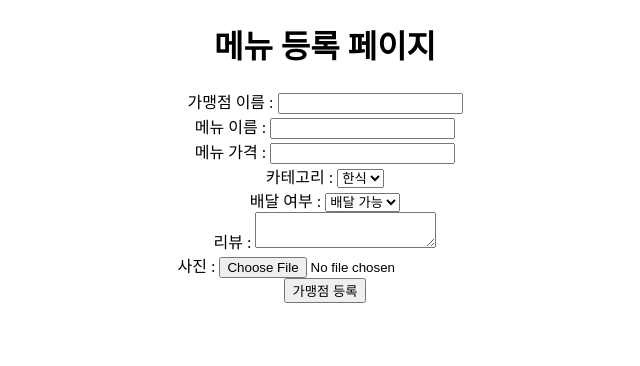
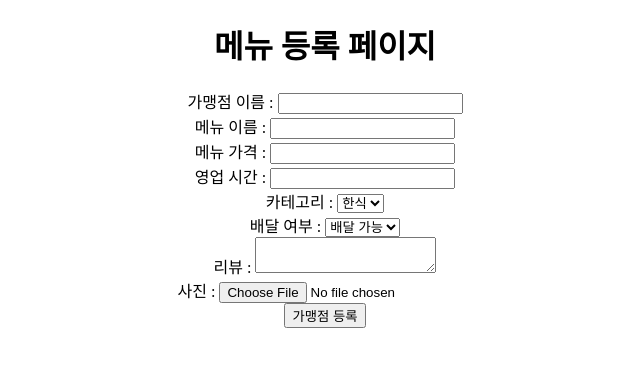
Before and after one commit to yuseungchul/toy-project, a React (Create React App) app: page /restaurant/regist in a window 1280 px wide. Shown: the top 366 px of the page, without its empty margins (315-955 px from the left). Built offline with nearby package versions, Linux system fonts and the light colour scheme.

Commit message:
[안세용] 카테고리, 배달 오류 수정

```diff
--- a/src/components/form/RestaurantRegistForm.js
+++ b/src/components/form/RestaurantRegistForm.js
@@ -38,9 +38,7 @@ function RestaurantRegistForm() {
         /* json-server에 저장될 데이터 타입 맞추기 위한 코드 */
         switch(name) {
 
-            case 'isDelivery' :
-                value = !!value;
-                break;
+
             case 'comments' :
                 name = 'detail';
                 value = {
@@ -122,8 +120,11 @@ function RestaurantRegistForm() {
             <label>메뉴 가격 :  </label>
             <input type="text" name="price" value={ registRestaurant.price } onChange={ onChangeHandler }/>
             <br/>
+            <label>영업 시간 :  </label>
+            <input type="text" name="operationHour" value={ registRestaurant.operationHour } onChange={ onChangeHandler }/>
+            <br/>
             <label>카테고리 : </label>
-            <select name="categoryName" value={ registRestaurant.category } onChange={ onChangeHandler }>
+            <select name="category" value={ registRestaurant.category } onChange={ onChangeHandler }>
                 <option>한식</option>
                 <option>일식</option>
                 <option>양식</option>
```
